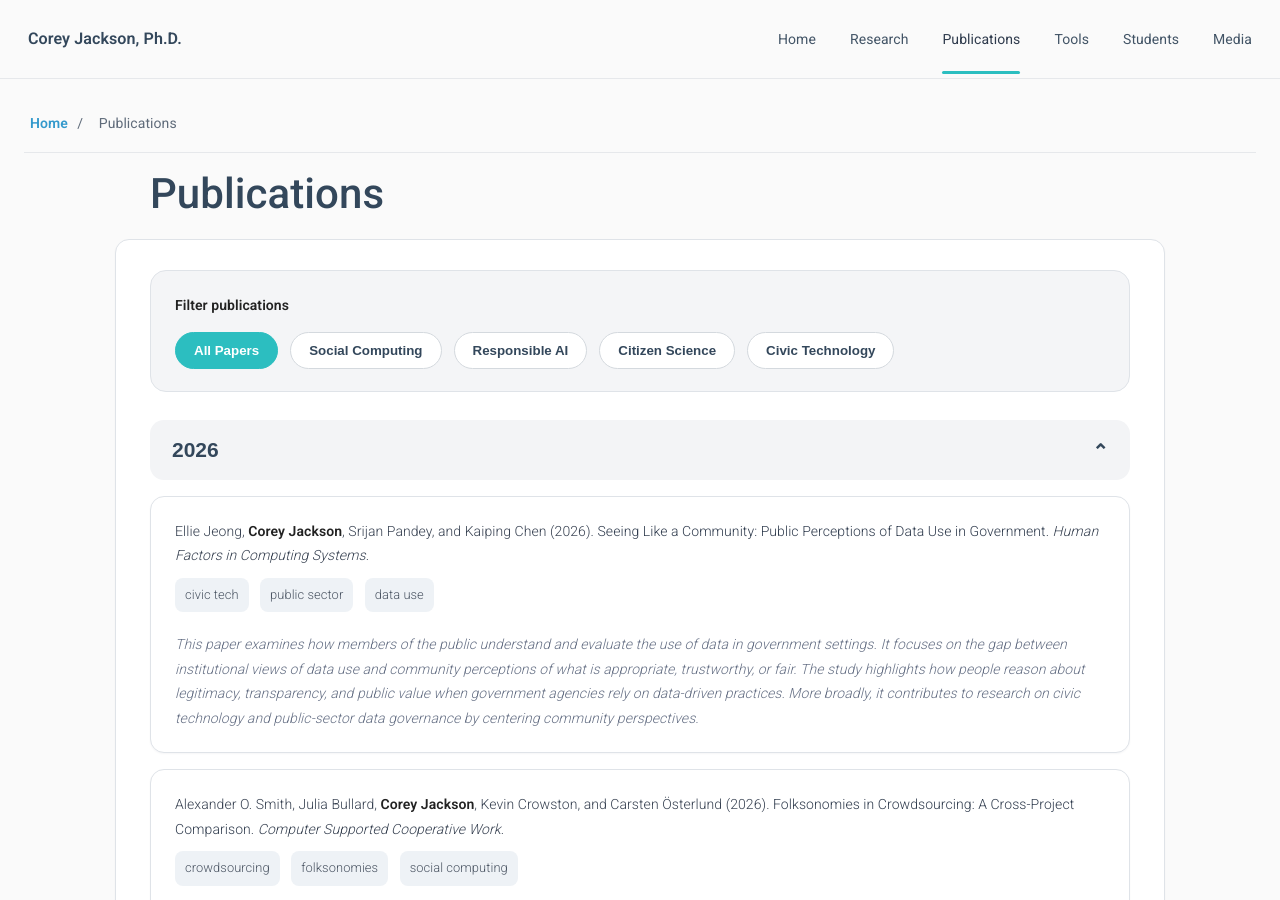
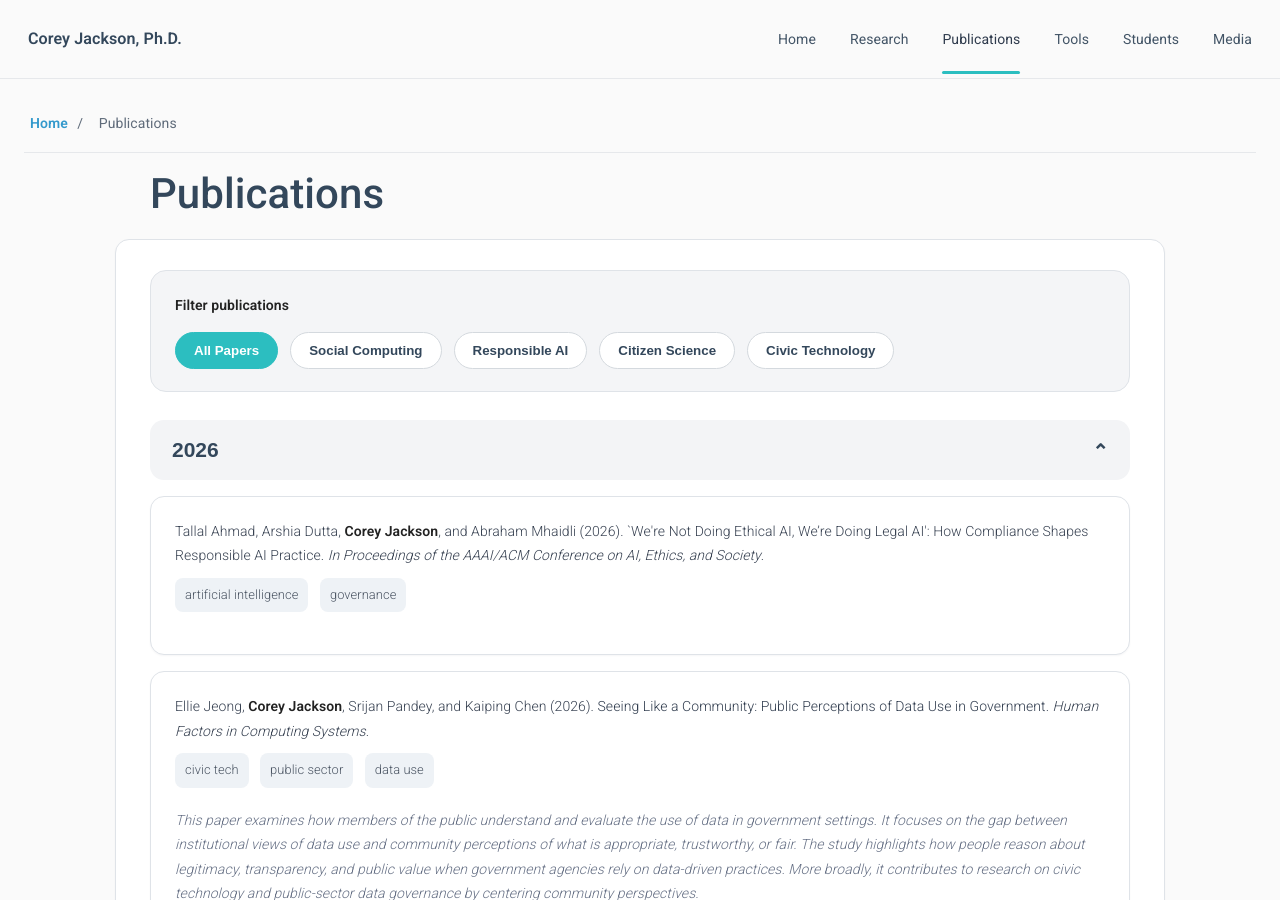
Before and after one commit to cjacks04/cjacks04.github.io, a Jekyll site: the page built from publications.md, in a window 1280 px wide and 900 px high. Built offline with Jekyll 4.4.1, drawn with Linux system fonts in a browser that asks for light colours; nearby versions of some CDN libraries; a style sheet for code colours, icons or effects is not loaded.

Commit message:
new paper

```diff
--- a/_data/publications.yml
+++ b/_data/publications.yml
@@ -1,3 +1,14 @@
+- title: "`We're Not Doing Ethical AI, We’re Doing Legal AI': How Compliance Shapes Responsible AI Practice"
+  year: 2026
+  authors: "Tallal Ahmad, Arshia Dutta, Corey Jackson, and Abraham Mhaidli"
+  venue: "In Proceedings of the AAAI/ACM Conference on AI, Ethics, and Society"
+  type: "Conference"
+  topics:
+    - artificial intelligence
+    - governance
+  note: ""
+  links: ""
+
 - title: "Seeing Like a Community: Public Perceptions of Data Use in Government"
   year: 2026
   authors: "Ellie Jeong, Corey Jackson, Srijan Pandey, and Kaiping Chen"
```
